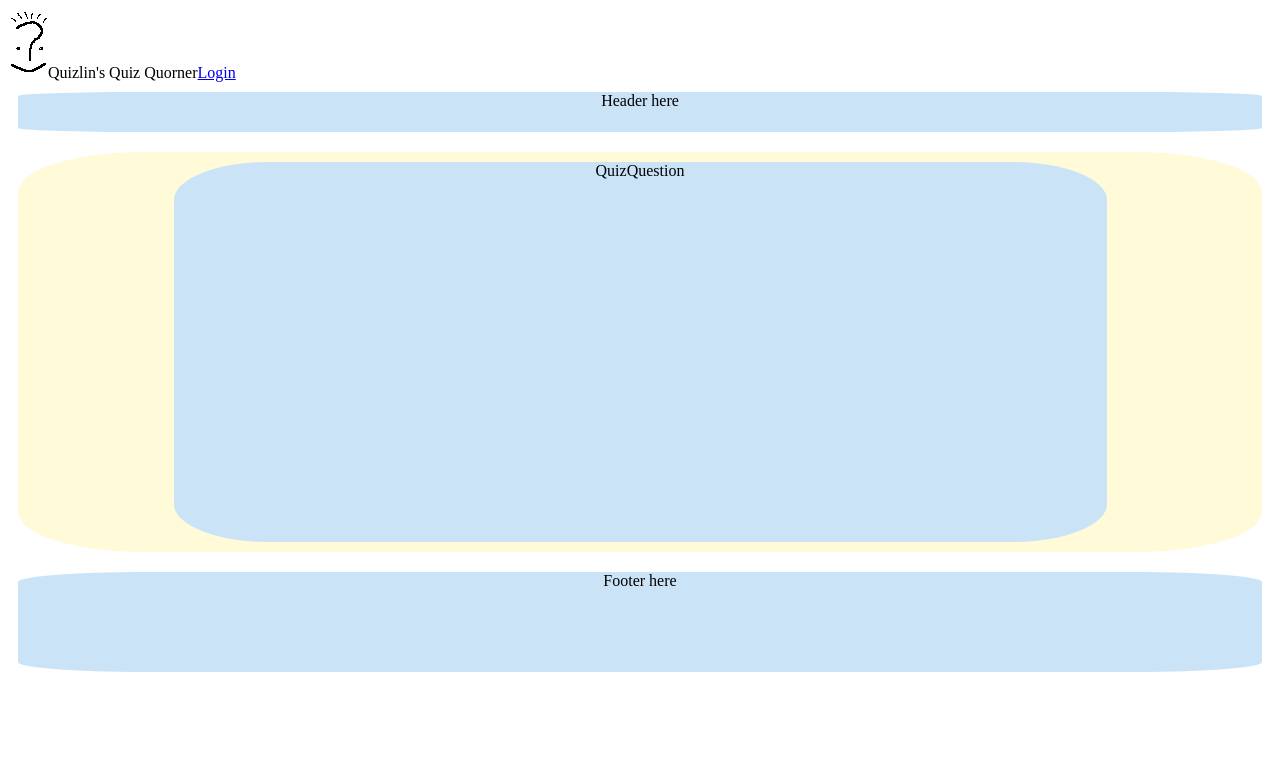
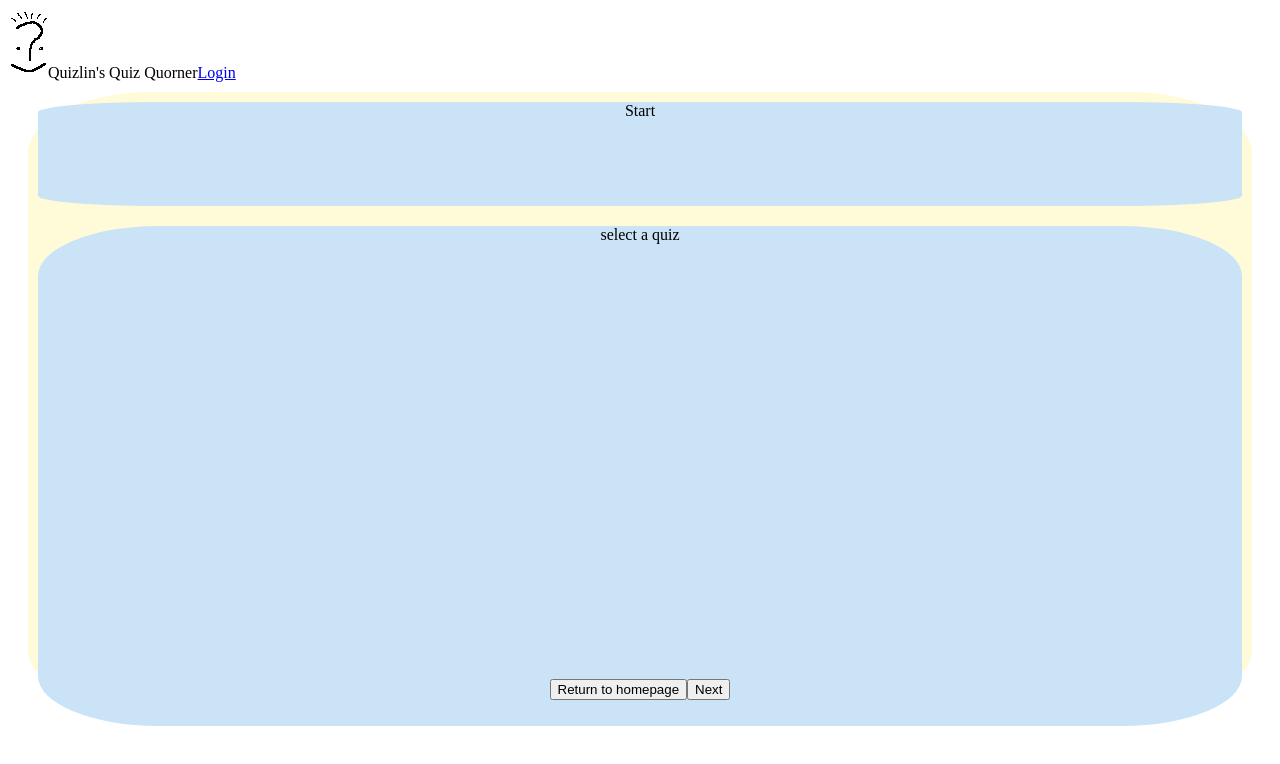
Before and after one commit to Robchike9290/QuizlansQuizQuorner, a React app in the folder myapp/: page /#/takequiz in a window 1280 px wide. Shown: the top 764 px of the page. Built offline with nearby package versions, Linux system fonts and the light colour scheme; no server answers; the HTML template or start-up script is replaced by a standard one.

Commit message:
built subcomponents for takeQuiz component

```diff
--- a/myapp/src/components/TakeQuiz.jsx
+++ b/myapp/src/components/TakeQuiz.jsx
@@ -1,17 +1,33 @@
 import React, { useState, useEffect } from 'react';
 import styled from 'styled-components';
 import QuizBody from './takeQuizComponents/QuizBody.jsx';
-import Header from './takeQuizComponents/Header.jsx';
-import Footer from './takeQuizComponents/Footer.jsx';
+import Start from './takeQuizComponents/Start.jsx';
+import Quiz from './takeQuizComponents/Quiz.jsx';
+import Results from './takeQuizComponents/Results.jsx';
 
 const BaseLayout = styled.div`
-  display: grid;
-  grid-template-rows: 10% 70% 20%;
+  margin: var(--standard-margin);
+  text-align: center;
   height: 600px;
 `;
 
 const TakeQuiz = () => {
-  const [isPlaying, setIsPlaying] = useState(false);
+  const [pageStatus, setPageStatus] = useState('start'); //start, quiz, results
+  const [quiz, setQuiz] = useState(undefined); //will change when a user selects a quiz to play
+
+  useEffect(() => {
+
+  }, [])
+
+  const changeStatus = () => {
+    if (pageStatus === 'start') {
+      setPageStatus('quiz');
+    } else if (pageStatus === 'quiz') {
+      setPageStatus('results');
+    } else if (pageStatus === 'results') {
+      setPageStatus('start') //display options to start new quiz
+    }
+  }
 
   //TODO
   //CONDITIONAL RENDERING (either Header, StartPage and Footer or QuizBody)
@@ -22,12 +38,10 @@ const TakeQuiz = () => {
 
   return (
   <BaseLayout>
-  <Header />
-  <QuizBody />
-  <Footer />
-  <br/>
-  <br/>
-  <br/>
+  {pageStatus === 'start' ? <Start quiz={quiz} changeStatus={changeStatus}/> :
+  pageStatus === 'quiz' ? <Quiz changeStatus={changeStatus}/> :
+  pageStatus === 'results' ? <Results changeStatus={changeStatus}/> : null }
+
   </BaseLayout>);
 };
 
--- a/myapp/src/components/takeQuizComponents/Footer.jsx
+++ /dev/null
@@ -1,41 +0,0 @@
-import React, { useState, useEffect } from 'react';
-import styled from 'styled-components';
-import {exampleQuizzes} from './../../../mockData/exampleQuizzes.js'
-
-const Container = styled.div`
-  border-radius: var(--standard-border-radius);
-  background-color: var(--blue);
-  text-align: center;
-  justify-content: center;
-  margin: var(--standard-margin);
-  display: flex;
-  flex-direction: row;
-`;
-
-const Footer = () => {
-
-  // const [quizQuestion, setQuizQuestion] = useState(exampleQuizzes[0])
-
-  // const getQuizQuestion = () => {
-  //   axios.get('/FillMeIn')
-  //     .then((response)=> {
-  //       setQuizQuestion(response.data)
-  //     })
-  //     .catch((error)=> {
-  //       console.error(error)
-  //     })
-  // }
-
-  //! Commenting this out rn because the request is going to nowhere, but does need to go back in:::::::
-  //useEffect(()=> {
-  //  getQuizQuestion()
-  //}, [])
-
-  return (
-    <Container>
-      Footer here
-    </Container>
-  );
-};
-
-export default Footer;
--- a/myapp/src/components/takeQuizComponents/Header.jsx
+++ /dev/null
@@ -1,41 +0,0 @@
-import React, { useState, useEffect } from 'react';
-import styled from 'styled-components';
-import {exampleQuizzes} from './../../../mockData/exampleQuizzes.js'
-
-const Container = styled.div`
-  border-radius: var(--standard-border-radius);
-  background-color: var(--blue);
-  text-align: center;
-  justify-content: center;
-  margin: var(--standard-margin);
-  display: flex;
-  flex-direction: row;
-`;
-
-const Header = () => {
-
-  // const [quizQuestion, setQuizQuestion] = useState(exampleQuizzes[0])
-
-  // const getQuizQuestion = () => {
-  //   axios.get('/FillMeIn')
-  //     .then((response)=> {
-  //       setQuizQuestion(response.data)
-  //     })
-  //     .catch((error)=> {
-  //       console.error(error)
-  //     })
-  // }
-
-  //! Commenting this out rn because the request is going to nowhere, but does need to go back in:::::::
-  //useEffect(()=> {
-  //  getQuizQuestion()
-  //}, [])
-
-  return (
-    <Container>
-      Header here
-    </Container>
-  );
-};
-
-export default Header;
--- /dev/null
+++ b/myapp/src/components/takeQuizComponents/Quiz.jsx
@@ -0,0 +1,72 @@
+import React, { useState, useEffect } from 'react';
+import styled from 'styled-components';
+import {exampleQuizzes} from './../../../mockData/exampleQuizzes.js'
+
+const Container = styled.div`
+  border-radius: var(--standard-border-radius);
+  background-color: var(--yellow);
+  text-align: center;
+  // justify-content: center; //wont allow me to center any other way, but justify also shrinks content
+  margin: var(--standard-margin);
+  display: grid;
+  flex-direction: row;
+  grid-template-rows: 20% 70% 10%;
+`;
+
+const Header = styled.div`
+  border-radius: var(--standard-border-radius);
+  background-color: var(--blue);
+  display: grid;
+  flex-direction: row;
+   //fixed width until I can figure out issue with justify-content
+  margin: var(--standard-margin);
+`;
+
+const Body = styled.div`
+  border-radius: var(--standard-border-radius);
+  background-color: var(--blue);
+  display: grid;
+  flex-direction: row;
+  height: 500px; //fixed until later
+  margin: var(--standard-margin);
+`;
+
+const Footer = styled.div`
+  border-radius: var(--standard-border-radius);
+  display: grid;
+  flex-direction: row;
+  margin: var(--standard-margin);
+  margin-top: 30px; //necessary until I fix the quiz body extending into the footer
+`;
+
+const FloatRight = styled.div`
+  margin: var(--standard-margin);
+  float: right;
+`;
+
+const FloatLeft = styled.div`
+  margin: var(--standard-margin);
+  float: left;
+`;
+
+const Quiz = () => {
+
+  return (
+    <Container>
+    <Header><span><FloatLeft>Quiz Name</FloatLeft><FloatRight>score:</FloatRight></span></Header>
+    <Body>Quiz body</Body>
+    <Footer>
+      <span>
+        <FloatLeft>
+          <button>Return to homepage</button>
+        </FloatLeft>
+        <FloatRight>
+          <button>Next</button>
+        </FloatRight>
+      </span>
+    </Footer>
+    </Container>
+  );
+};
+
+export default Quiz;
--- a/myapp/src/components/takeQuizComponents/QuizBody.jsx
+++ b/myapp/src/components/takeQuizComponents/QuizBody.jsx
@@ -43,7 +43,6 @@ const QuizBody = () => {
   return (
     <Container>
       <QuizQuestion />
-
     </Container>
   );
 };
--- /dev/null
+++ b/myapp/src/components/takeQuizComponents/Results.jsx
@@ -0,0 +1,73 @@
+import React, { useState, useEffect } from 'react';
+import styled from 'styled-components';
+import {exampleQuizzes} from './../../../mockData/exampleQuizzes.js'
+
+
+const Container = styled.div`
+  border-radius: var(--standard-border-radius);
+  background-color: var(--yellow);
+  text-align: center;
+  // justify-content: center; //wont allow me to center any other way, but justify also shrinks content
+  margin: var(--standard-margin);
+  display: grid;
+  flex-direction: row;
+  grid-template-rows: 20% 70% 10%;
+`;
+
+const Header = styled.div`
+  border-radius: var(--standard-border-radius);
+  background-color: var(--blue);
+  display: grid;
+  flex-direction: row;
+   //fixed width until I can figure out issue with justify-content
+  margin: var(--standard-margin);
+`;
+
+const Body = styled.div`
+  border-radius: var(--standard-border-radius);
+  background-color: var(--blue);
+  display: grid;
+  flex-direction: row;
+  height: 500px; //fixed until later
+  margin: var(--standard-margin);
+`;
+
+const Footer = styled.div`
+  border-radius: var(--standard-border-radius);
+  display: grid;
+  flex-direction: row;
+  margin: var(--standard-margin);
+  margin-top: 30px; //necessary until I fix the quiz body extending into the footer
+`;
+
+const FloatRight = styled.div`
+  margin: var(--standard-margin);
+  float: right;
+`;
+
+const FloatLeft = styled.div`
+  margin: var(--standard-margin);
+  float: left;
+`;
+
+const Results = () => {
+
+  return (
+    <Container>
+    <Header>Results</Header>
+    <Body>SCORE</Body>
+    <Footer>
+      <span>
+        <FloatLeft>
+          <button>Retake quiz</button>
+        </FloatLeft>
+        <FloatRight>
+          <button>Exit</button>
+        </FloatRight>
+      </span>
+    </Footer>
+    </Container>
+  );
+};
+
+export default Results;
--- /dev/null
+++ b/myapp/src/components/takeQuizComponents/Start.jsx
@@ -0,0 +1,64 @@
+import React, { useState, useEffect } from 'react';
+import styled from 'styled-components';
+import {exampleQuizzes} from './../../../mockData/exampleQuizzes.js'
+
+const Container = styled.div`
+  border-radius: var(--standard-border-radius);
+  background-color: var(--yellow);
+  text-align: center;
+  // justify-content: center; //wont allow me to center any other way, but justify also shrinks content
+  margin: var(--standard-margin);
+  display: grid;
+  flex-direction: row;
+  grid-template-rows: 20% 70% 10%;
+`;
+
+const Header = styled.div`
+  border-radius: var(--standard-border-radius);
+  background-color: var(--blue);
+  display: grid;
+  flex-direction: row;
+  // width: 1000px; //fixed width until I can figure out issue with justify-content
+  margin: var(--standard-margin);
+`;
+
+const Body = styled.div`
+  border-radius: var(--standard-border-radius);
+  background-color: var(--blue);
+  display: grid;
+  flex-direction: row;
+  height: 500px; //fixed until later
+  margin: var(--standard-margin);
+`;
+
+const Footer = styled.div`
+  border-radius: var(--standard-border-radius);
+  display: grid;
+  flex-direction: row;
+  margin: var(--standard-margin);
+  margin-top: 30px; //necessary until I fix the quiz body extending into the footer
+`;
+
+const Start = ({ quiz, pageStatus }) => {
+
+ if (!quiz) {
+  return (
+    <Container>
+    <Header>Start</Header>
+    <Body>select a quiz</Body>
+    <Footer>
+      <span>
+      <button>Return to homepage</button>
+      <button>Next</button>
+      </span>
+    </Footer>
+    </Container>
+  )
+ } else if (quiz) {
+  return (
+  <div>Quiz is defined: {quiz}</div>
+  )
+ }
+};
+
+export default Start;
```
